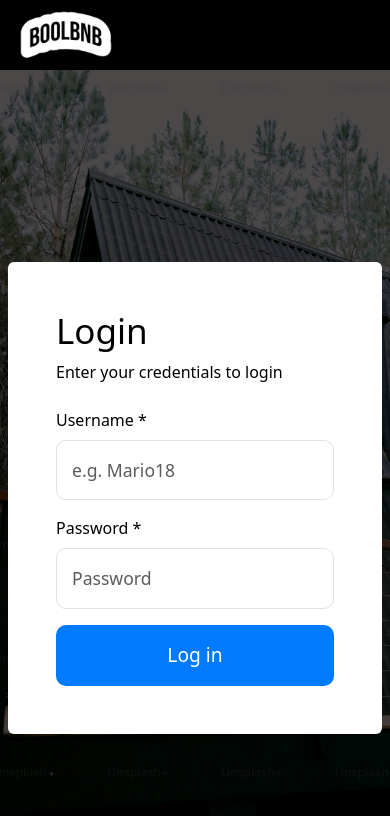
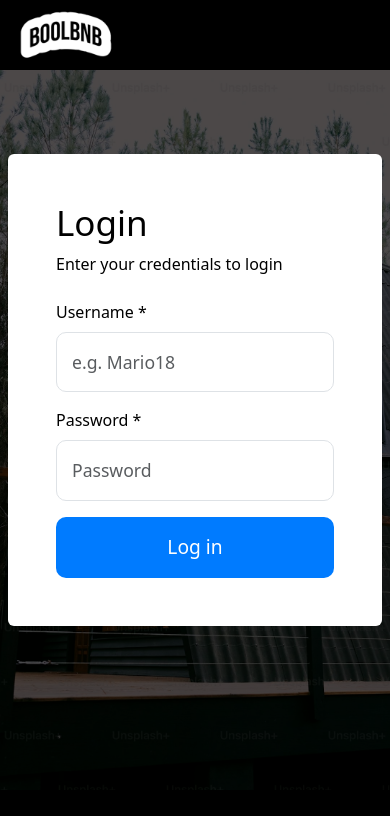
Before and after one commit to ManuelTrappolini/boolBnb-project-work, a React (Vite) app in the folder frontend/: page /login in a window 390 px wide. Shown: the top 816 px of the page. Built offline with nearby package versions, Linux system fonts and the light colour scheme; the HTML template or start-up script is replaced by a standard one.

Commit message:
fix login and header responsive

```diff
--- a/frontend/src/components/Header/NavBar.jsx
+++ b/frontend/src/components/Header/NavBar.jsx
@@ -62,9 +62,11 @@ const Navbar = () => {
                 {menuOpen && (
                     <div className='d-flex rounded' id='label-menu'>
                         <ul className='d-flex flex-column m-0 p-0 list-unstyled'>
-                            <li>
-                                <Link className='text-white' to='/apartments/addapartment'>Add your Apartment</Link>
-                            </li>
+                            {isLoggedIn && (
+                                <li>
+                                    <Link className='text-white' to='/apartments/addapartment'>Add your Apartment</Link>
+                                </li>
+                            )}
                             <li>
                                 <Link className='text-white' to='/search'>Search Apartments</Link>
                             </li>
--- a/frontend/src/pages/LoginPage.jsx
+++ b/frontend/src/pages/LoginPage.jsx
@@ -86,10 +86,10 @@ export default function LoginPage() {
 
     return (
         <div className='d-flex'>
-            <div className="col-12 bg-photo d-flex">
+            <div className="col-12 bg-photo d-flex pb-5">
                 <div className="bg-overlay"></div>
-                <div className="bg-content col-12 d-flex py-5 px-2 p-md-5 justify-content-center align-items-center my-5">
-                    <div className="col-12 col-lg-4 bg-white text-black rounded my-5">
+                <div className="bg-content col-12 d-flex py-5 px-2 p-md-5 justify-content-center align-items-center mt-2 mb-5">
+                    <div className="col-12 col-lg-4 bg-white text-black rounded mb-5">
                         <div className="p-5">
                             <h2>Login</h2>
                             <span>Enter your credentials to login</span>
```
